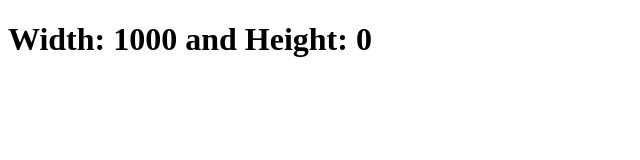
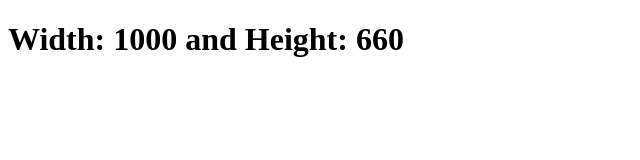
Before and after one commit to acciojob/screen-size-sayantan174, a website: page main.html in a window 1280 px wide. Shown: the full height of the page, 0-640 px from the left. Drawn offline with Linux system fonts and the light colour scheme.

Commit message:
created a submission

```diff
--- a/main.html
+++ b/main.html
@@ -9,7 +9,7 @@
 <body>
 	<!-- the entire body must be written by student -->
 	<div id="sizeInfo">
-		<h1>Width: 1000 and Height: 0</h1>
+		<h1>Width: 1000 and Height: 660</h1>
 	</div>
     <script type="text/javascript" src="./script.js">
 </script>
```
